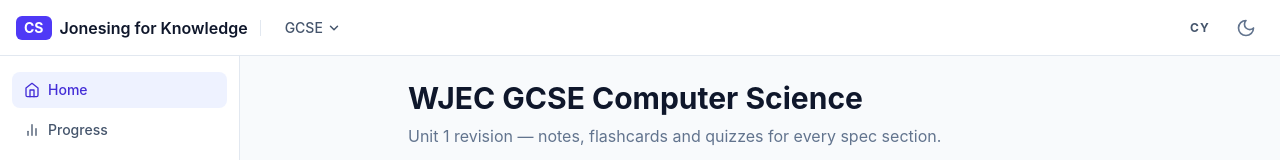
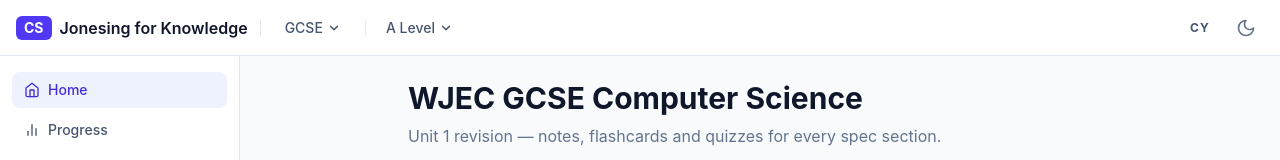
Before and after one commit to illtudjones/WefanAdolygu, a React (Vite) app: page / in a window 1280 px wide. Shown: the top 160 px of the page. Built offline with nearby package versions, Linux system fonts and the light colour scheme.

Commit message:
course drop down seperation

```diff
--- a/src/components/layout/CourseSwitcher.tsx
+++ b/src/components/layout/CourseSwitcher.tsx
@@ -1,45 +1,13 @@
 import { useEffect, useRef, useState } from 'react';
-import { useCourse, COURSE_GROUPS } from '../../context/CourseContext';
+import { useCourse, COURSE_GROUPS, type CourseGroup } from '../../context/CourseContext';
 import { useLang } from '../../context/LangContext';
 
-function GroupMenu({ onSelect }: { onSelect: () => void }) {
+function GroupButton({ group }: { group: CourseGroup }) {
   const { course, setCourseId } = useCourse();
-  const { lang } = useLang();
-
-  return (
-    <>
-      {COURSE_GROUPS.map((group) => (
-        <div key={group.id}>
-          <p className="px-3 pt-2 pb-1 text-xs font-semibold uppercase tracking-wider text-slate-400 dark:text-slate-500">
-            {lang === 'cy' ? group.labelCy : group.labelEn}
-          </p>
-          {group.courses.map((c) => (
-            <button
-              key={c.id}
-              type="button"
-              onClick={() => { setCourseId(c.id); onSelect(); }}
-              className={[
-                'w-full px-3 py-2 text-left text-sm transition-colors',
-                c.id === course.id
-                  ? 'bg-indigo-50 font-medium text-indigo-700 dark:bg-indigo-900/30 dark:text-indigo-400'
-                  : 'text-slate-700 hover:bg-slate-100 dark:text-slate-200 dark:hover:bg-slate-700',
-              ].join(' ')}
-            >
-              {lang === 'cy' ? c.titleCy : c.titleEn}
-            </button>
-          ))}
-        </div>
-      ))}
-    </>
-  );
-}
-
-export function CourseSwitcher() {
   const { lang } = useLang();
   const [open, setOpen] = useState(false);
   const ref = useRef<HTMLDivElement>(null);
 
-  // Close on outside click
   useEffect(() => {
     function onMouseDown(e: MouseEvent) {
       if (ref.current && !ref.current.contains(e.target as Node)) setOpen(false);
@@ -48,7 +16,7 @@
     return () => document.removeEventListener('mousedown', onMouseDown);
   }, []);
 
-  const groupLabel = lang === 'cy' ? 'TGAU' : 'GCSE';
+  const label = lang === 'cy' ? group.labelCy : group.labelEn;
 
   return (
     <div
@@ -62,7 +30,7 @@
         onClick={() => setOpen((o) => !o)}
         className="flex items-center gap-1 rounded-lg px-3 py-1.5 text-sm font-medium text-slate-600 transition-colors hover:bg-slate-100 dark:text-slate-300 dark:hover:bg-slate-700"
       >
-        {groupLabel}
+        {label}
         <svg
           xmlns="http://www.w3.org/2000/svg"
           width="14"
@@ -81,9 +49,36 @@
 
       {open && (
         <div className="absolute left-0 top-full z-50 mt-1 min-w-52 rounded-xl border border-slate-200 bg-white py-1 shadow-lg dark:border-slate-700 dark:bg-slate-800">
-          <GroupMenu onSelect={() => setOpen(false)} />
+          {group.courses.map((c) => (
+            <button
+              key={c.id}
+              type="button"
+              onClick={() => { setCourseId(c.id); setOpen(false); }}
+              className={[
+                'w-full px-3 py-2 text-left text-sm transition-colors',
+                c.id === course.id
+                  ? 'bg-indigo-50 font-medium text-indigo-700 dark:bg-indigo-900/30 dark:text-indigo-400'
+                  : 'text-slate-700 hover:bg-slate-100 dark:text-slate-200 dark:hover:bg-slate-700',
+              ].join(' ')}
+            >
+              {lang === 'cy' ? c.titleCy : c.titleEn}
+            </button>
+          ))}
         </div>
       )}
     </div>
   );
 }
+
+export function CourseSwitcher() {
+  return (
+    <>
+      {COURSE_GROUPS.map((group, i) => (
+        <div key={group.id} className="flex items-center gap-2">
+          {i > 0 && <div className="h-4 w-px bg-slate-200 dark:bg-slate-700" />}
+          <GroupButton group={group} />
+        </div>
+      ))}
+    </>
+  );
+}
```
